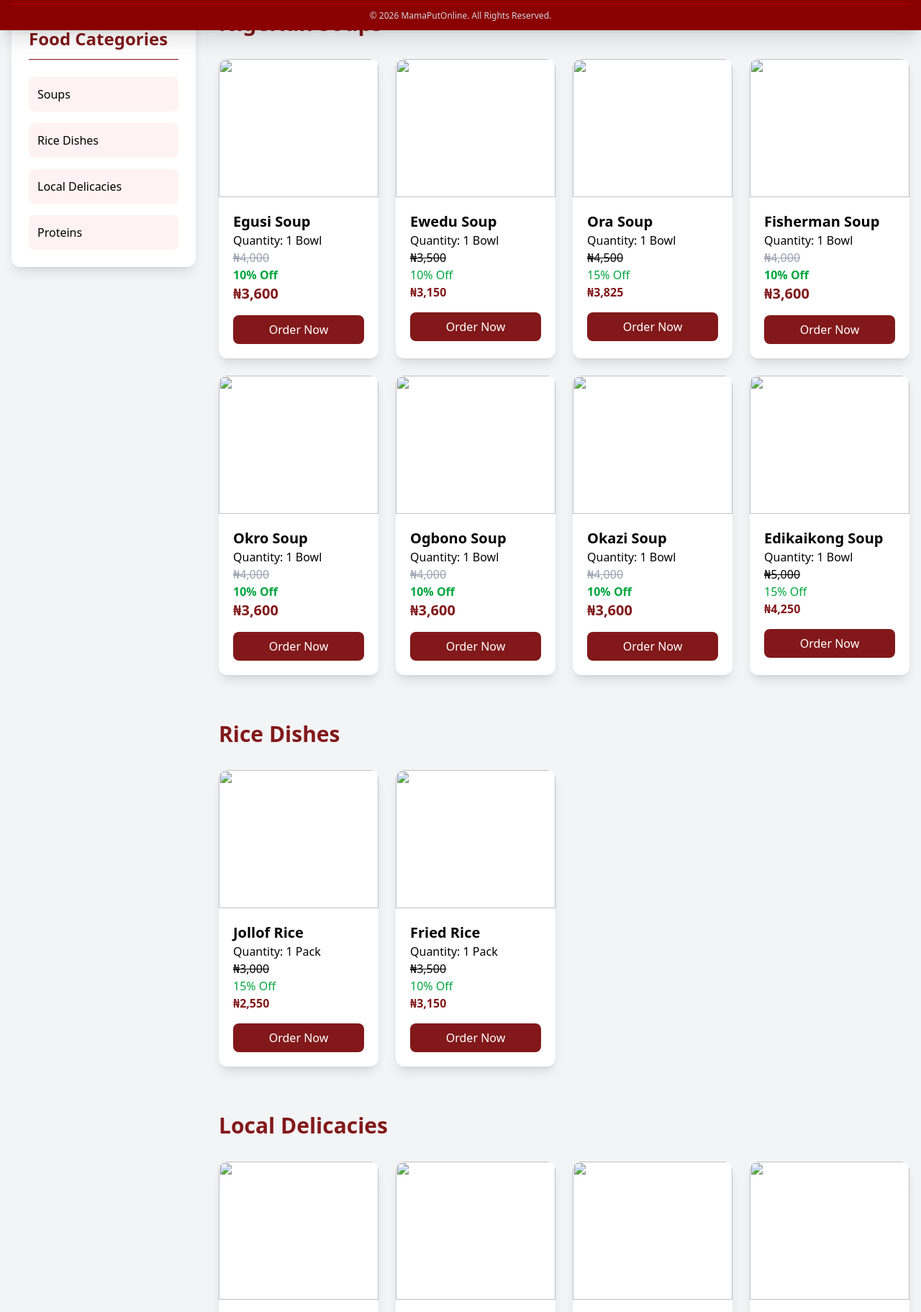
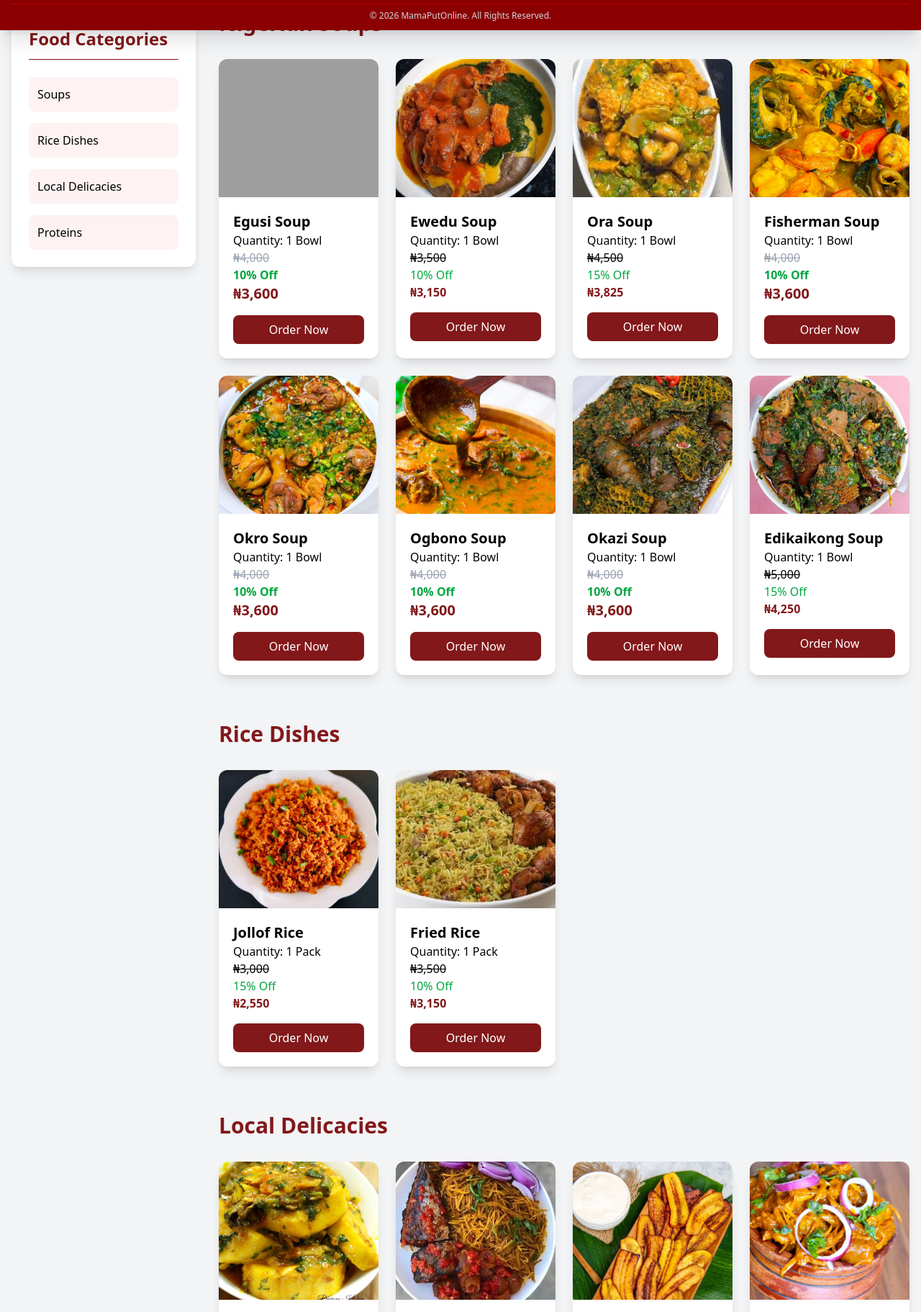
Before and after one commit to onyinyeovuh-ai/mamaput-online, a website: page index.html in a window 1280 px wide. Shown: the part 758-2581 px from the top of the page at 72% size. Drawn offline with Linux system fonts and the light colour scheme; the site is published under a folder, as on GitHub Pages, so addresses that start at the root find nothing.

Commit message:
Fix Path to images

```diff
--- a/index.html
+++ b/index.html
@@ -285,7 +285,7 @@
                 class="flex justify-center">
 
                     <img
-                        src="/Images/Hero-Local-Cuisine.jpg"
+                        src="./Images/Hero-Local-Cuisine.jpg"
                         alt="Delicious Nigerian Meal"
                         class="w-full max-w-xl rounded-2xl shadow-2xl hover:scale-105 transition duration-500">
 
@@ -496,7 +496,7 @@
                                 class="bg-white rounded-xl shadow-lg overflow-hidden hover:-translate-y-2 hover:shadow-2xl transition duration-300">
 
                                 <img
-                                src="/Images/Egusi soup.webp"
+                                src="./Images/Egusi soup.webp"
                                 class="w-full h-48 object-cover">
 
                                 <div class="p-5">
@@ -534,7 +534,7 @@
 
                             <div class="bg-white rounded-xl shadow-lg overflow-hidden hover:-translate-y-2 hover:shadow-2xl transition">
 
-                                <img src="/Images/Amala_and_Gbegiri_with_Ewedu_soup.jpg"
+                                <img src="./Images/Amala_and_Gbegiri_with_Ewedu_soup.jpg"
                                 class="w-full h-48 object-cover">
 
                                 <div class="p-5">
@@ -568,7 +568,7 @@
 
                             <div class="bg-white rounded-xl shadow-lg overflow-hidden hover:-translate-y-2 hover:shadow-2xl transition">
 
-                                <img src="/Images/oha-soup.jpg"
+                                <img src="./Images/oha-soup.jpg"
                                 class="w-full h-48 object-cover">
 
                                 <div class="p-5">
@@ -603,7 +603,7 @@
                                 class="bg-white rounded-xl shadow-lg overflow-hidden hover:-translate-y-2 hover:shadow-2xl transition duration-300">
 
                                 <img
-                                src="/Images/Fisherman-Soup.jpg"
+                                src="./Images/Fisherman-Soup.jpg"
                                 class="w-full h-48 object-cover">
 
                                 <div class="p-5">
@@ -643,7 +643,7 @@
                                 class="bg-white rounded-xl shadow-lg overflow-hidden hover:-translate-y-2 hover:shadow-2xl transition duration-300">
 
                                 <img
-                                src="/Images/Okro soup.jpg"
+                                src="./Images/Okro soup.jpg"
                                 class="w-full h-48 object-cover">
 
                                 <div class="p-5">
@@ -683,7 +683,7 @@
                                 class="bg-white rounded-xl shadow-lg overflow-hidden hover:-translate-y-2 hover:shadow-2xl transition duration-300">
 
                                 <img
-                                src="/Images/ogbono-soup.webp"
+                                src="./Images/ogbono-soup.webp"
                                 class="w-full h-48 object-cover">
 
                                 <div class="p-5">
@@ -723,7 +723,7 @@
                                 class="bg-white rounded-xl shadow-lg overflow-hidden hover:-translate-y-2 hover:shadow-2xl transition duration-300">
 
                                 <img
-                                src="/Images/afang-soup.jpg"
+                                src="./Images/afang-soup.jpg"
                                 class="w-full h-48 object-cover">
 
                                 <div class="p-5">
@@ -761,7 +761,7 @@
 
                             <div class="bg-white rounded-xl shadow-lg overflow-hidden hover:-translate-y-2 hover:shadow-2xl transition">
 
-                                <img src="/Images/Edikaikong.jpg"
+                                <img src="./Images/Edikaikong.jpg"
                                 class="w-full h-48 object-cover">
 
                                 <div class="p-5">
@@ -812,7 +812,7 @@
 
                             <div class="bg-white rounded-xl shadow-lg overflow-hidden hover:shadow-2xl hover:-translate-y-2 transition">
 
-                                <img src="/Images/jollof-rice.jpg"
+                                <img src="./Images/jollof-rice.jpg"
                                 class="w-full h-48 object-cover">
 
                                 <div class="p-5">
@@ -843,7 +843,7 @@
 
                             <div class="bg-white rounded-xl shadow-lg overflow-hidden hover:shadow-2xl hover:-translate-y-2 transition">
 
-                                <img src="/Images/fried-rice.jpg"
+                                <img src="./Images/fried-rice.jpg"
                                 class="w-full h-48 object-cover">
 
                                 <div class="p-5">
@@ -889,7 +889,7 @@
 
                             <div class="bg-white rounded-xl shadow-lg overflow-hidden hover:shadow-2xl hover:-translate-y-2 transition">
 
-                                <img src="/Images/yam-porridge.jpg"
+                                <img src="./Images/yam-porridge.jpg"
                                 class="w-full h-48 object-cover">
 
                                 <div class="p-5">
@@ -918,7 +918,7 @@
 
                             <div class="bg-white rounded-xl shadow-lg overflow-hidden hover:shadow-2xl hover:-translate-y-2 transition">
 
-                                <img src="/Images/Abacha.webp"
+                                <img src="./Images/Abacha.webp"
                                 class="w-full h-48 object-cover">
 
                                     <div class="p-5">
@@ -947,7 +947,7 @@
 
                                 <div class="bg-white rounded-xl shadow-lg overflow-hidden hover:shadow-2xl hover:-translate-y-2 transition">
 
-                                    <img src="/Images/ripe-deep-fried-fried-plantain-slices.jpeg"
+                                    <img src="./Images/ripe-deep-fried-fried-plantain-slices.jpeg"
                                     class="w-full h-48 object-cover">
 
                                     <div class="p-5">
@@ -976,7 +976,7 @@
 
                             <div class="bg-white rounded-xl shadow-lg overflow-hidden hover:shadow-2xl hover:-translate-y-2 transition">
 
-                                <img src="/Images/nkwobi.avif"
+                                <img src="./Images/nkwobi.avif"
                                 class="w-full h-48 object-cover">
 
                                 <div class="p-5">
@@ -1005,7 +1005,7 @@
 
                             <div class="bg-white rounded-xl shadow-lg overflow-hidden hover:shadow-2xl hover:-translate-y-2 transition">
 
-                                <img src="/Images/nigerian-yam-porridge-2.jpg"
+                                <img src="./Images/nigerian-yam-porridge-2.jpg"
                                 class="w-full h-48 object-cover">
 
                                 <div class="p-5">
@@ -1034,7 +1034,7 @@
 
                             <div class="bg-white rounded-xl shadow-lg overflow-hidden hover:shadow-2xl hover:-translate-y-2 transition">
 
-                                <img src="/Images/kpomo-sauce.jpg"
+                                <img src="./Images/kpomo-sauce.jpg"
                                 class="w-full h-48 object-cover">
 
                                 <div class="p-5">
@@ -1082,7 +1082,7 @@
 
                             <div class="bg-white rounded-xl shadow-lg overflow-hidden hover:-translate-y-2 hover:shadow-2xl transition">
 
-                                <img src="/Images/Chicken-Stew.webp"
+                                <img src="./Images/Chicken-Stew.webp"
                                 class="w-full h-48 object-cover">
 
                                 <div class="p-5">
@@ -1118,7 +1118,7 @@
 
                             <div class="bg-white rounded-xl shadow-lg overflow-hidden hover:shadow-2xl hover:-translate-y-2 transition">
 
-                                <img src="/Images/kpomo-sauce.jpg"
+                                <img src="./Images/kpomo-sauce.jpg"
                                 class="w-full h-48 object-cover">
 
                                 <div class="p-5">
@@ -1149,7 +1149,7 @@
 
                             <div class="bg-white rounded-xl shadow-lg overflow-hidden hover:-translate-y-2 hover:shadow-2xl transition">
 
-                                <img src="/Images/Assorted-beef.jpg"
+                                <img src="./Images/Assorted-beef.jpg"
                                 class="w-full h-48 object-cover">
 
                                 <div class="p-5">
@@ -1187,7 +1187,7 @@
 
                             <div class="bg-white rounded-xl shadow-lg overflow-hidden hover:-translate-y-2 hover:shadow-2xl transition">
 
-                                <img src="/Images/smoked-fish.jpg"
+                                <img src="./Images/smoked-fish.jpg"
                                 class="w-full h-48 object-cover">
 
                                 <div class="p-5">
```
Lines whose indentation alone changed are shown as unchanged.
